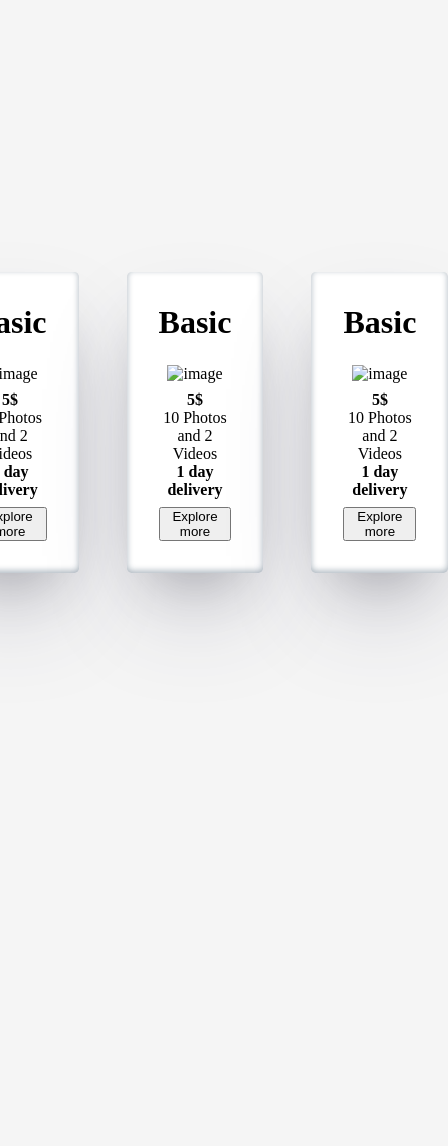
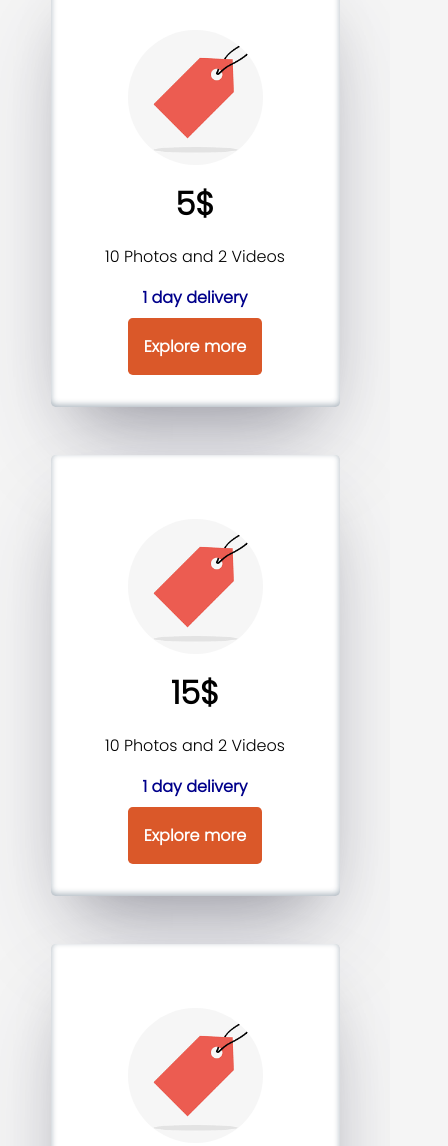
Before and after one commit to uttamakwana/90-days-of-HTML-CSS-JS, a plain HTML site: page 05_Pricing-Card/index.html in a window 390 px wide. Shown: the top 1146 px of the page, 448 px wide, since content can reach past the window. Before the commit the page ends 844 px from the top, so only its background shows below. Drawn offline with Linux system fonts and the light colour scheme.

Commit message:
Complete with 5_Responsive Cards using HTML and CSS

```diff
--- a/05_Pricing-Card/index.html
+++ b/05_Pricing-Card/index.html
@@ -5,7 +5,7 @@
     <meta http-equiv="X-UA-Compatible" content="IE=edge" />
     <meta name="viewport" content="width=device-width, initial-scale=1.0" />
     <title>Pricing Card</title>
-    <link rel="stylesheet" href="style.css">
+    <link rel="stylesheet" href="style.css" />
   </head>
   <body>
     <main class="card-container">
@@ -15,16 +15,14 @@
         </div>
         <div class="card-description">
           <div class="card-img">
-            <img src="" alt="image" />
+            <img src="./card.png" alt="image" />
           </div>
           <div class="card-text">
             <p>
               <strong>5$</strong>
             </p>
-            <p>
-                10 Photos and 2 Videos
-            </p>
-            <p><strong>1 day delivery</strong></p>
+            <p>10 Photos and 2 Videos</p>
+            <div><strong class="delivery-text">1 day delivery</strong></div>
           </div>
           <div class="card-button">
             <button>Explore more</button>
@@ -33,20 +31,18 @@
       </div>
       <div class="card">
         <div class="card-title">
-          <h1>Basic</h1>
+          <h1>Gold</h1>
         </div>
         <div class="card-description">
           <div class="card-img">
-            <img src="" alt="image" />
+            <img src="./card.png" alt="image" />
           </div>
           <div class="card-text">
             <p>
-              <strong>5$</strong>
+              <strong>15$</strong>
             </p>
-            <p>
-                10 Photos and 2 Videos
-            </p>
-            <p><strong>1 day delivery</strong></p>
+            <p>10 Photos and 2 Videos</p>
+            <div><strong class="delivery-text">1 day delivery</strong></div>
           </div>
           <div class="card-button">
             <button>Explore more</button>
@@ -55,20 +51,18 @@
       </div>
       <div class="card">
         <div class="card-title">
-          <h1>Basic</h1>
+          <h1>Pro</h1>
         </div>
         <div class="card-description">
           <div class="card-img">
-            <img src="" alt="image" />
+            <img src="./card.png" alt="image" />
           </div>
           <div class="card-text">
             <p>
-              <strong>5$</strong>
+              <strong>20$</strong>
             </p>
-            <p>
-                10 Photos and 2 Videos
-            </p>
-            <p><strong>1 day delivery</strong></p>
+            <p>10 Photos and 2 Videos</p>
+            <div><strong class="delivery-text">1 day delivery</strong></div>
           </div>
           <div class="card-button">
             <button>Explore more</button>
--- a/05_Pricing-Card/style.css
+++ b/05_Pricing-Card/style.css
@@ -1,8 +1,11 @@
+@import url('https://fonts.googleapis.com/css2?family=Poppins:wght@300&display=swap');
+
 * {
   margin: 0;
   padding: 0;
   box-sizing: border-box;
-  transition: all ease-in-out .4s;
+  transition: all ease-in-out 0.4s;
+  font-family: 'Poppins', sans-serif;
 }
 
 body {
@@ -29,15 +32,89 @@ body {
   box-shadow: rgba(50, 50, 93, 0.25) 0px 50px 100px -20px,
     rgba(0, 0, 0, 0.3) 0px 30px 60px -30px,
     rgba(10, 37, 64, 0.35) 0px -2px 6px 0px inset;
-    cursor: pointer;
+  cursor: pointer;
+  position: relative;
 }
 
-.card:hover{
-    scale: 1.05;
+.card:hover {
+  scale: 1.05;
 }
 
-.card-description{
-    display: flex;
-    flex-direction: column;
-    gap: .5rem;
+.card-title{
+  position: absolute;
+  top: 10%;
+  left: 50%;
+  transform: translate(-50%, 10%);
+  padding-top: 1rem;
+  opacity: -1;
 }
+
+
+.card:hover > .card-title{
+  top: 0%;
+  opacity: 1;
+}
+
+.card-description {
+  display: flex;
+  flex-direction: column;
+  gap: 0.5rem;
+  margin-top: 2rem;
+}
+
+.card-img img {
+  max-height: 100%;
+  width: 60%;
+  border-radius: 50%;
+}
+
+.card-text {
+  display: flex;
+  flex-direction: column;
+  gap: 1rem;
+}
+
+.card-text p strong {
+  font-size: 2rem;
+  font-weight: 900;
+}
+
+.delivery-text {
+  font-size: 1rem;
+  color: darkblue;
+}
+
+.card-button button{
+  padding: 1rem;
+  border: none;
+  outline: none;
+  border-radius: .3rem;
+  font-size: 1rem;
+  font-weight: 700;
+  cursor: pointer;
+  background-color: rgb(218, 88, 41);
+  color: white;
+}
+
+
+.card-button button:hover{
+  scale: 0.9;
+}
+
+@media only screen and (max-width: 1040px){
+  .card-container{
+    padding: 2rem 0;
+    justify-content: center;
+    flex-wrap: wrap;
+    position: relative;
+    top: 10%;
+    left: 0%;
+    /* transform: translate(0, -50%); */
+  }
+}
+
+@media only screen and (max-width: 630px){
+  .card-container{
+    top: 30%;
+  }
+}
```
Also changed, not shown: 05_Pricing-Card/card.png (added).
